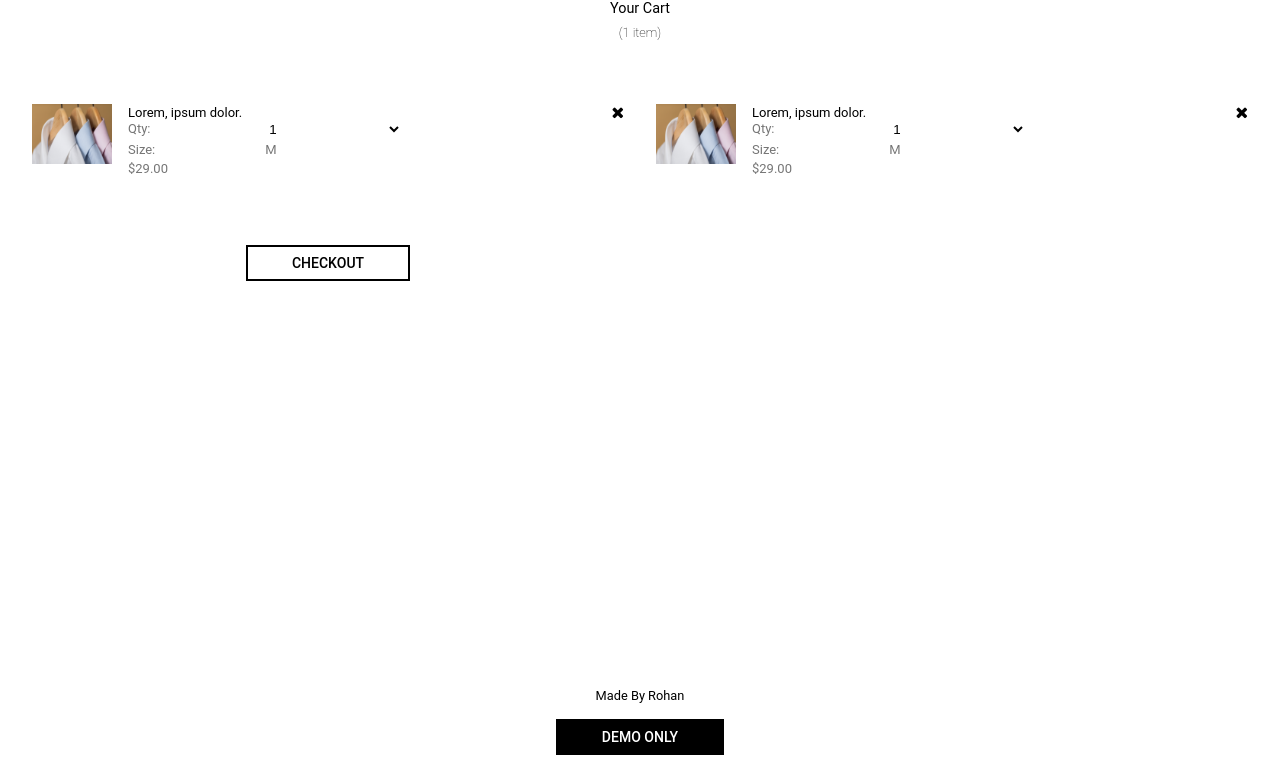
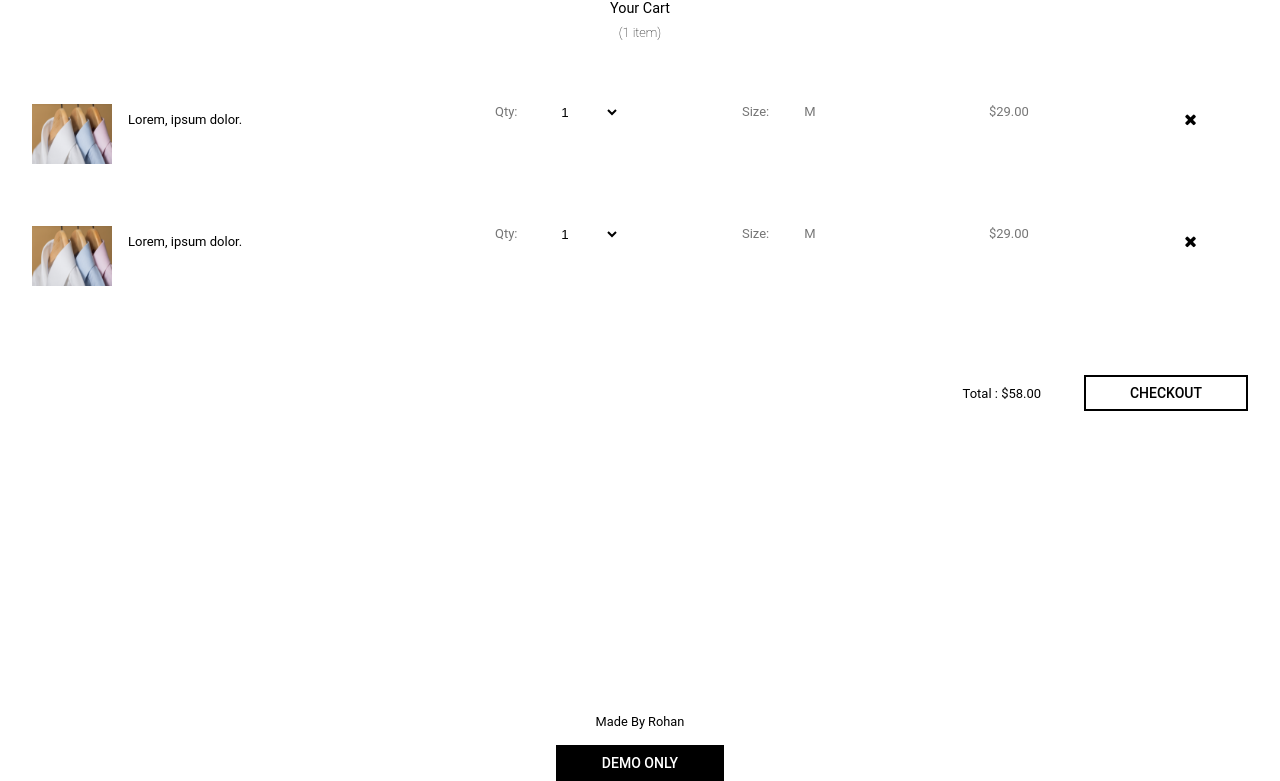
Before and after one commit to DixitSom/ecommerce-website, a PHP site: page /cart.html in a window 1280 px wide. Shown: the part 122-903 px from the top of the page. Before the commit the page ends 877 px from the top, so only its background shows below. Run offline with PHP 8.4, Linux system fonts and the light colour scheme.

Commit message:
Cart page completed for all views

```diff
--- a/assets/stylesheet/cart.css
+++ b/assets/stylesheet/cart.css
@@ -42,14 +42,14 @@
 }
 
 .item .img {
-    float: left;
+    /* float: left; */
     grid-area: img;
     height: 60px;
     width: 80px;
 }
 
 .main .item .name {
-    float: left;
+    /* float: left; */
     grid-area: name;
     font-family: 'Roboto', 'Noto', sans-serif;
     font-size: 13px;
@@ -59,7 +59,7 @@
 }
 
 .item .item-info {
-    float: right;
+    /* float: right; */
     grid-area: item-info;
     display: grid;
     row-gap: 0.3em;
@@ -86,6 +86,21 @@
     border: none;
     background: transparent;
     align-self: start;
+}
+
+.main .total-checkout-wrapper {
+    justify-self: right;
+    display: grid;
+    grid-template-columns: 1fr 1fr;
+    align-items: center;
+    justify-content: right;
+}
+
+.total-checkout-wrapper .total {
+    text-align: center;
+    font-size: 13px;
+    font-family: 'Roboto', 'Noto', sans-serif;
+    grid-column: 2;
 }
 
 /* For Mobile and Tablet View change the button view */
@@ -119,3 +134,38 @@
         grid-template-columns: 1fr 1fr;
     }
 }
+
+/* Desktop View from here */
+
+@media only screen and (min-width: 768px) {
+
+    .main {
+        /* justify-content: center; */
+        /* width: 100%; */
+        display: grid;
+        row-gap: 2em;
+        grid-template-rows: 1fr 1fr 1fr 1fr 1fr;
+        grid-template-columns: 1fr;
+        padding-top: 4em;
+        grid-template-areas: none;
+    }
+
+    .main .item {
+        grid-template-columns: 80px 1fr 2fr 0.1fr;
+        grid-template-rows: 1fr 1fr 1fr;
+    }
+
+    .item .item-info{
+        grid-row: 1;
+        grid-template-columns: 1fr 1fr 1fr;
+        align-content: center;
+        justify-self: stretch;
+        grid-column: 3;
+        column-gap: 3em;
+    }
+
+    .total-checkout-wrapper .total {
+        grid-column: 1;
+    }
+
+}
--- a/cart.html
+++ b/cart.html
@@ -110,7 +110,12 @@
         </div>
         <!-- Item Ends HEre -->
 
-        <div class="shop-now">CheckOut</div>
+        <div class="total-checkout-wrapper">
+            <div class="total">Total : $58.00</div>
+
+            <div class="shop-now">CheckOut</div>
+        </div>
+
 
     </div>
     <!-- Main Ends Here -->
```
